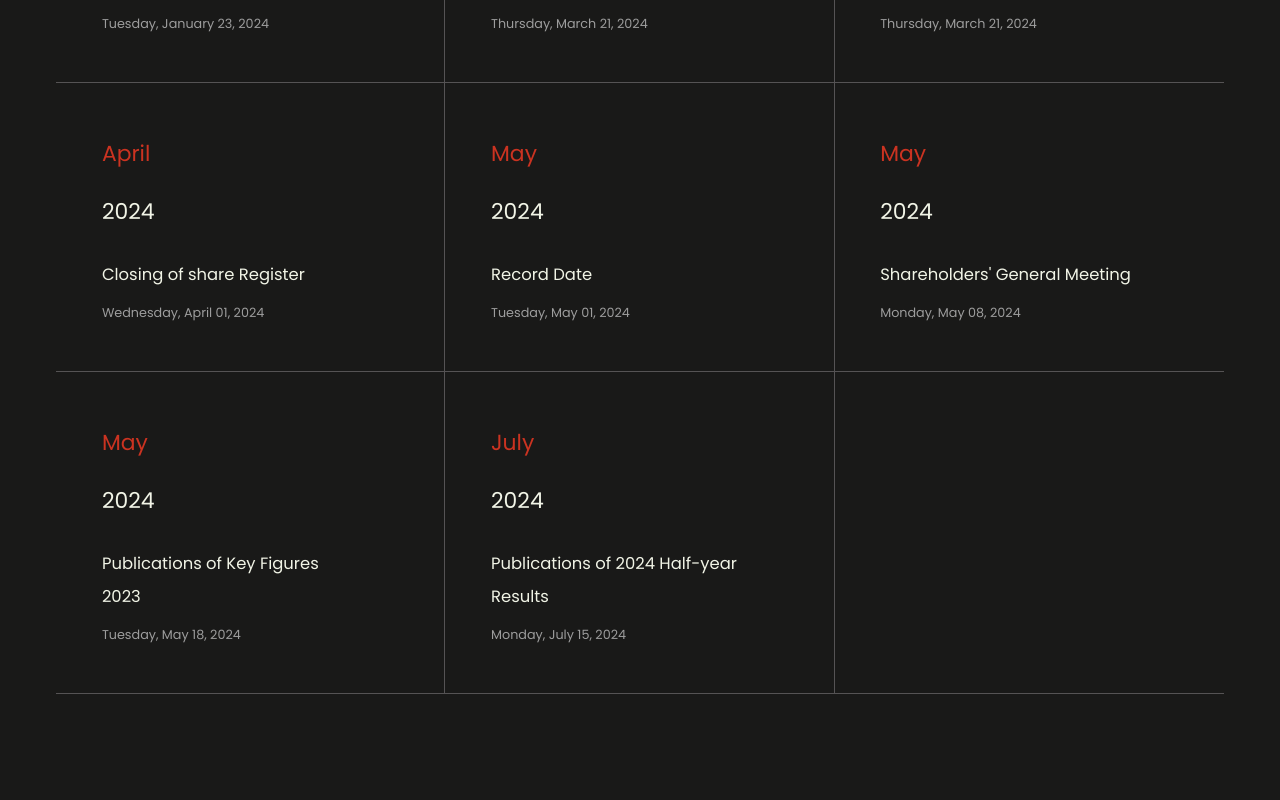
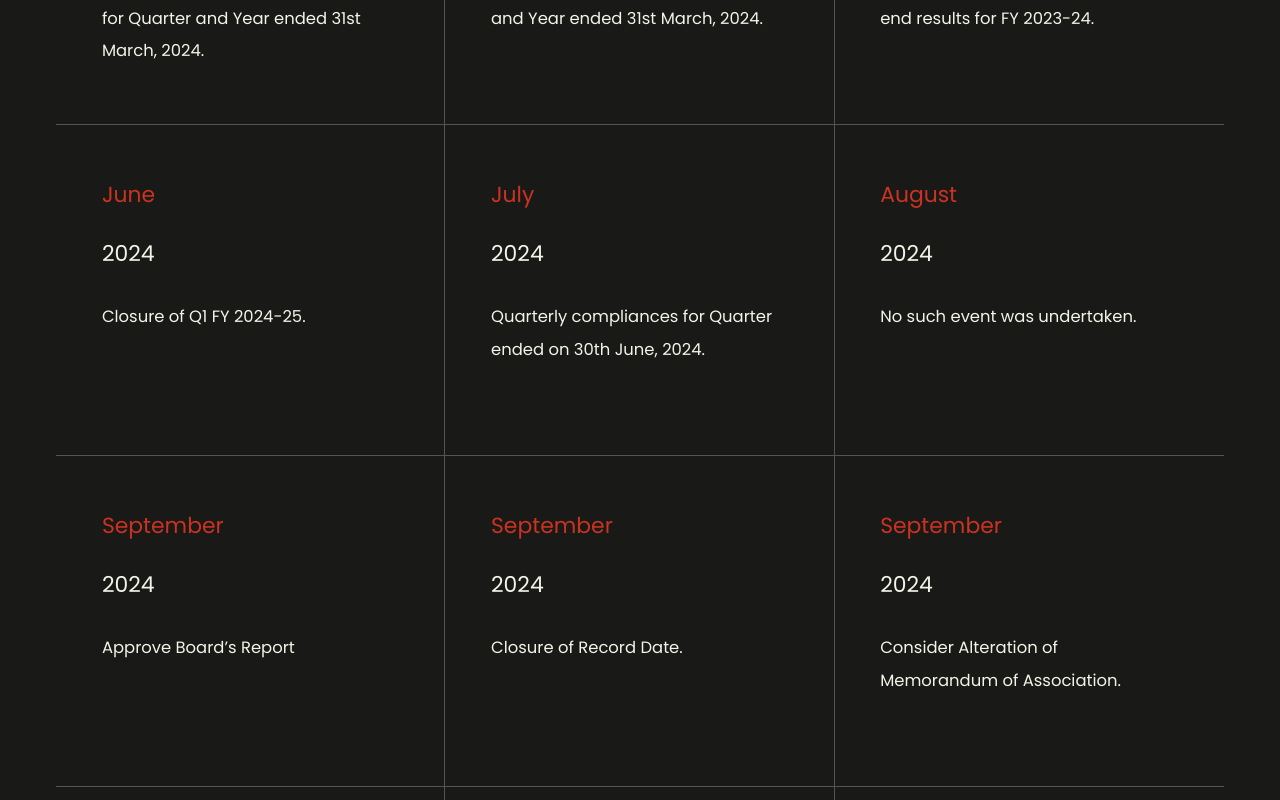
Before and after one commit to TarunRajpurohit123/pace-bussiness-website, a Next.js app in the folder pace-website/: page /investors in a window 1280 px wide. Shown: the part 2260-3060 px from the top of the page. Built offline with nearby package versions, Linux system fonts and the light colour scheme.

Commit message:
financial calender data update

```diff
--- a/pace-website/src/app/globals.css
+++ b/pace-website/src/app/globals.css
@@ -2779,3 +2779,7 @@ option:hover {
 .brand2__ppi:hover {
   background-color: var(--ppiCardHover);
 }
+
+.report__sidebar button {
+  text-transform: capitalize !important;
+}
--- a/pace-website/src/components/components/FinancialCalender.jsx
+++ b/pace-website/src/components/components/FinancialCalender.jsx
@@ -7,98 +7,203 @@ export default function FinancialCalender() {
         <h1>Financial Calendar</h1>
         <section className="financialCalenderGrid mt-[5rem]">
           <div className="flex items-center">
+            {/* april 2024 */}
             <FCard
               className="first__fcard"
               style={{
                 borderBottom: "1px solid var(--gray_700)",
                 borderRight: "1px solid var(--gray_700)",
+                height: "36.3rem",
               }}
-              month={"January"}
+              month={"April"}
               year={2024}
-              name={"Publications of Key Figures 2023"}
-              time={"Tuesday, January 23, 2024"}
+              name={
+                "Yearly and quarterly compliances for Quarter and Year ended 31st March, 2024."
+              }
+              // time={"Tuesday, January 23, 2024"}
+            />
+            <FCard
+              className="first__fcard"
+              style={{
+                borderBottom: "1px solid var(--gray_700)",
+                borderRight: "1px solid var(--gray_700)",
+                height: "36.3rem",
+              }}
+              month={"April"}
+              year={2024}
+              name={
+                "Closure of Trading Window for Half and Year ended 31st March, 2024."
+              }
+              // time={"Tuesday, January 23, 2024"}
+            />
+
+            {/* may 2024 */}
+
+            <FCard
+              style={{
+                borderBottom: "1px solid var(--gray_700)",
+                height: "36.3rem",
+              }}
+              month={"May"}
+              year={2024}
+              name={
+                "Publication of Half year and Year end results for FY 2023-24."
+              }
+              // time={"Thursday, March 21, 2024"}
+            />
+          </div>
+          <div className="flex items-center">
+            {/* june 2024 */}
+            <FCard
+              style={{
+                borderBottom: "1px solid var(--gray_700)",
+                borderRight: "1px solid var(--gray_700)",
+                height: "36.3rem",
+              }}
+              month={"June"}
+              year={2024}
+              name={<>Closure of Q1 FY 2024-25.</>}
+              // time={"Wednesday, April 01, 2024"}
+            />
+            {/* July, 2024 */}
+            <FCard
+              style={{
+                borderBottom: "1px solid var(--gray_700)",
+                borderRight: "1px solid var(--gray_700)",
+                height: "36.3rem",
+              }}
+              month={"July"}
+              year={2024}
+              name={
+                <>Quarterly compliances for Quarter ended on 30th June, 2024.</>
+              }
+              // time={"Tuesday, May 01, 2024"}
+            />
+            {/* August, 2024 */}
+            <FCard
+              style={{
+                borderBottom: "1px solid var(--gray_700)",
+                height: "36.3rem",
+              }}
+              month={"August"}
+              year={2024}
+              name={"No such event was undertaken."}
+              // time={"Monday, May 08, 2024"}
+            />
+          </div>
+
+          {/* third -> September, 2024 */}
+          <div className="flex items-center">
+            <FCard
+              style={{
+                borderBottom: "1px solid var(--gray_700)",
+                borderRight: "1px solid var(--gray_700)",
+                height: "36.3rem",
+              }}
+              month={"September"}
+              year={2024}
+              name={<>Approve Board’s Report</>}
+              // time={"Wednesday, April 01, 2024"}
             />
             <FCard
               style={{
                 borderBottom: "1px solid var(--gray_700)",
                 borderRight: "1px solid var(--gray_700)",
+                height: "36.3rem",
               }}
-              month={"March"}
+              month={"September"}
               year={2024}
-              name={"Publication of Annual Report 2023"}
-              time={"Thursday, March 21, 2024"}
+              name={<>Closure of Record Date.</>}
+              // time={"Tuesday, May 01, 2024"}
             />
             <FCard
               style={{
                 borderBottom: "1px solid var(--gray_700)",
+                height: "36.3rem",
               }}
-              month={"March"}
+              month={"September"}
               year={2024}
-              name={"Media Conference on Results 2023"}
-              time={"Thursday, March 21, 2024"}
+              name={"Consider Alteration of Memorandum of Association."}
+              // time={"Monday, May 08, 2024"}
             />
           </div>
+
+          {/* four -> September, 2024 */}
           <div className="flex items-center">
             <FCard
               style={{
                 borderBottom: "1px solid var(--gray_700)",
                 borderRight: "1px solid var(--gray_700)",
+                height: "36.3rem",
               }}
-              month={"April"}
+              month={"September"}
               year={2024}
-              name={<>Closing of share Register</>}
-              time={"Wednesday, April 01, 2024"}
+              name={
+                <>
+                  Approve AGM date, time & notice and Annual Report for FY
+                  2023-24
+                </>
+              }
+              // time={"Wednesday, April 01, 2024"}
             />
             <FCard
               style={{
                 borderBottom: "1px solid var(--gray_700)",
                 borderRight: "1px solid var(--gray_700)",
+                height: "36.3rem",
               }}
-              month={"May"}
+              month={"September"}
               year={2024}
-              name={<>Record Date</>}
-              time={"Tuesday, May 01, 2024"}
+              name={<>Annual General Meeting held on 27.09.2024.</>}
+              // time={"Tuesday, May 01, 2024"}
             />
             <FCard
               style={{
                 borderBottom: "1px solid var(--gray_700)",
+                height: "36.3rem",
               }}
-              month={"May"}
+              month={"September"}
               year={2024}
-              name={"Shareholders' General Meeting"}
-              time={"Monday, May 08, 2024"}
+              name={
+                "Closure of Q2 FY 2024-25 and half-year ended on 30th September, 2024."
+              }
+              // time={"Monday, May 08, 2024"}
             />
           </div>
+
           <div className="flex items-center">
             <FCard
               style={{
                 borderBottom: "1px solid var(--gray_700)",
                 borderRight: "1px solid var(--gray_700)",
+                height: "36.3rem",
               }}
-              month={"May"}
+              month={"September"}
               year={2024}
               name={
                 <>
-                  Publications of Key Figures <br /> 2023
+                  Closure of Trading Window for Half-Year and Year ended 30th
+                  September, 2024.
                 </>
               }
-              time={"Tuesday, May 18, 2024"}
+              // time={"Tuesday, May 18, 2024"}
             />
             <FCard
               style={{
                 borderBottom: "1px solid var(--gray_700)",
                 borderRight: "1px solid var(--gray_700)",
+                height: "36.3rem",
               }}
-              month={"July"}
-              year={2024}
-              name={"Publications of 2024 Half-year Results"}
-              time={"Monday, July 15, 2024"}
+              // month={"July"}
+              // year={2024}
+              // name={"Publications of 2024 Half-year Results"}
+              // time={"Monday, July 15, 2024"}
             />
             <FCard
               className="last__fcard"
               style={{
                 borderBottom: "1px solid var(--gray_700)",
-                height: "35.3rem",
+                height: "36.3rem",
               }}
               // month={"May"}
               // year={2024}
```
